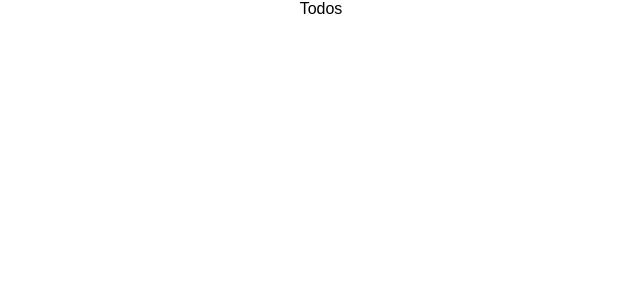
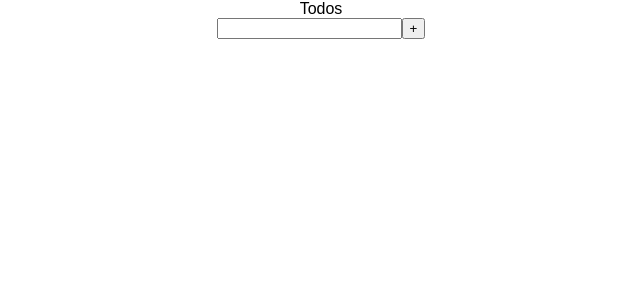
Before and after one commit to heathernfran/react-todos, a React (Create React App) app: page / in a window 1280 px wide. Shown: the top 300 px of the page, without its empty margins (319-959 px from the left). Built offline with nearby package versions, Linux system fonts and the light colour scheme.

Commit message:
Create form for adding todos

```diff
--- a/src/App.js
+++ b/src/App.js
@@ -1,4 +1,5 @@
 import React, { Component } from 'react';
+import Form from './Form'
 import './App.css';
 
 class App extends Component {
@@ -8,6 +9,7 @@ class App extends Component {
         <header>
           Todos
         </header>
+        <Form />
       </div>
     );
   }
--- /dev/null
+++ b/src/Form.js
@@ -0,0 +1,18 @@
+import React, { Component } from 'react'
+
+class Form extends Component {
+  addTodo(e) {
+    e.preventDefault()
+  }
+
+  render() {
+    return (
+      <div>
+        <input type="text" />
+        <button onClick={(e) => this.addTodo(e)}>+</button>
+      </div>
+    )
+  }
+}
+
+export default Form
```
